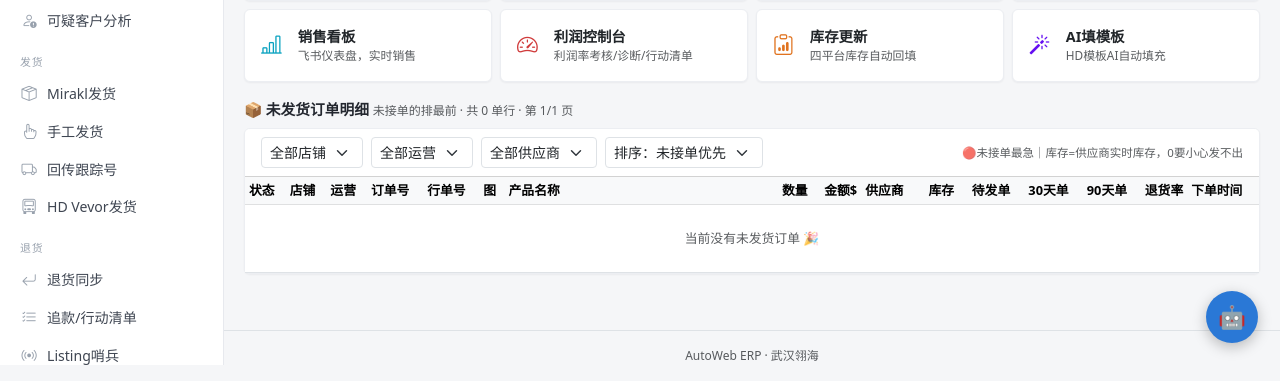
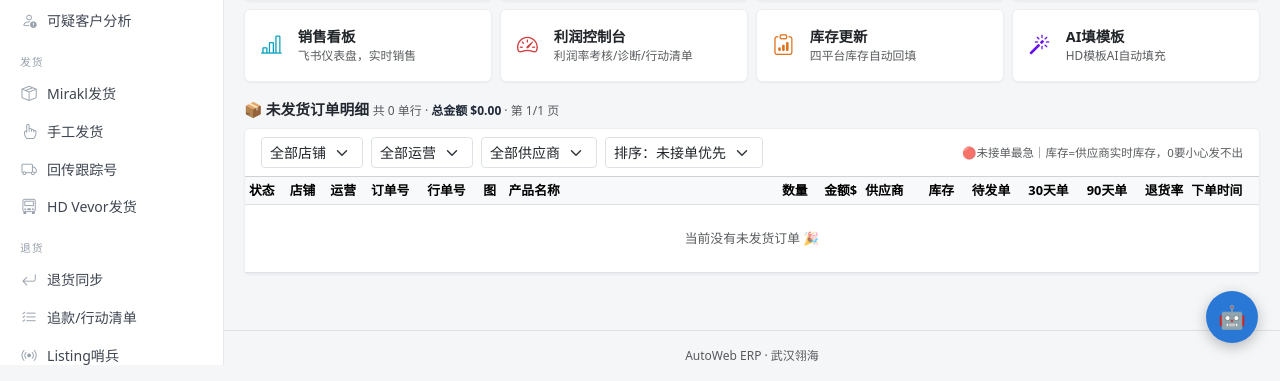
Before and after one commit to mrrssg/Wu-han-ling-hai., a Flask app: page / in a window 1280 px wide. Shown: the part 435-816 px from the top of the page. Run offline with Flask 3, Linux system fonts and the light colour scheme; the visitor is signed in with stand-in values (Sample User, id 1); data that the repository does not hold is empty.

Commit message:
homepage order table: unshipped total amount in header (follows active filters)
Co-Authored-By: Claude Fable 5 <noreply@anthropic.com>

```diff
--- a/app/routes/main.py
+++ b/app/routes/main.py
@@ -203,7 +203,7 @@ def index():
     UO_PER = 50
     uo = {"rows": [], "total": 0, "page": uo_page, "pages": 1,
           "shops": [], "shop": uo_shop, "per": UO_PER,
-          "op": uo_op, "sup": uo_sup, "sort": uo_sort}
+          "op": uo_op, "sup": uo_sup, "sort": uo_sort, "amount": 0.0}
 
     _UO_OPS = {"刘梦蝶": ("MDLW", "MD"), "明瑞瑞": ("MRLW", "MR"), "朱以超": ("YCLW", "YC")}
 
@@ -322,7 +322,8 @@ def index():
             rows.sort(key=lambda r: (0 if r["order_state"] == "WAITING_ACCEPTANCE" else 1,
                                      -(r["created_date"] or datetime(1970, 1, 1)).timestamp()))
 
-        # 分页（内存切片）
+        # 分页（内存切片）；总金额跟随当前筛选
+        uo["amount"] = round(sum(_f(r["line_total_price"]) for r in rows), 2)
         uo["total"] = len(rows)
         uo["pages"] = max(1, (uo["total"] + UO_PER - 1) // UO_PER)
         uo["page"] = min(uo_page, uo["pages"])
--- a/app/templates/index.html
+++ b/app/templates/index.html
@@ -131,7 +131,9 @@
 
 {# ---------- 未发货订单明细（分页50/页） ---------- #}
 <div class="sec-title mb-2 mt-3" id="unshipped-detail">📦 未发货订单明细
-  <span class="text-muted fw-normal" style="font-size:.75rem">未接单的排最前 · 共 {{ uo.total }} 单行 · 第 {{ uo.page }}/{{ uo.pages }} 页</span></div>
+  <span class="text-muted fw-normal" style="font-size:.75rem">共 {{ uo.total }} 单行 ·
+    <b style="color:#1f2937">总金额 ${{ '{:,.2f}'.format(uo.amount) }}</b>{{ '（当前筛选）' if uo.shop or uo.op or uo.sup }} ·
+    第 {{ uo.page }}/{{ uo.pages }} 页</span></div>
 <div class="card mb-3">
   <div class="card-header bg-white d-flex align-items-center gap-2 flex-wrap">
     <form method="get" action="{{ url_for('main.index') }}" class="d-flex gap-2 flex-wrap">
```
